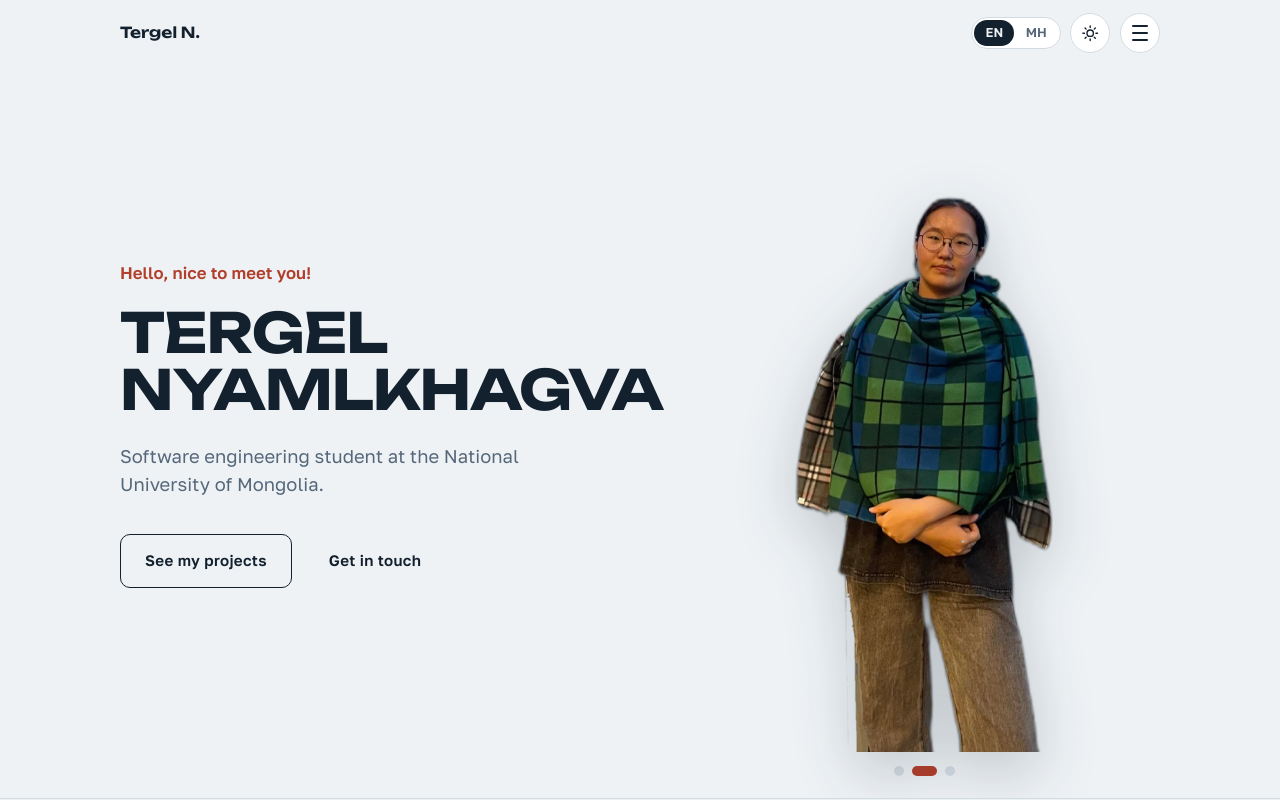
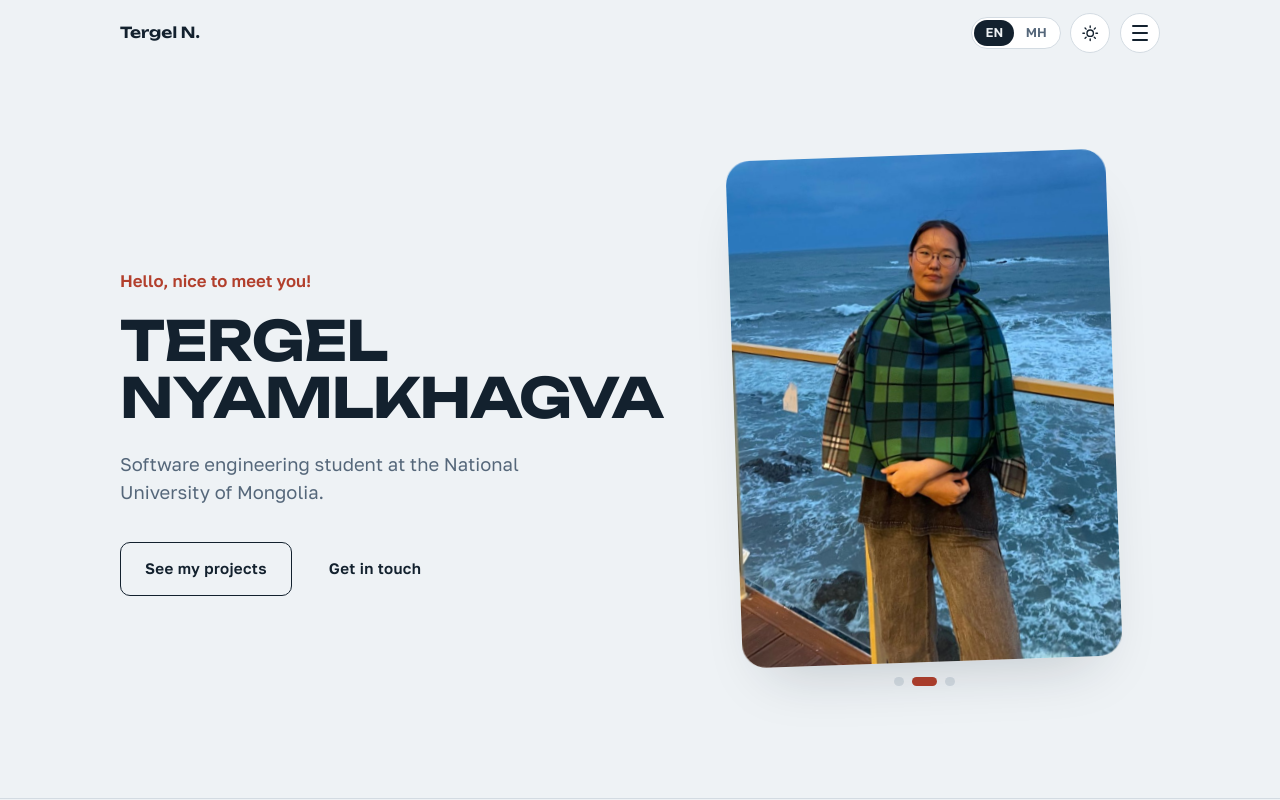
Before and after one commit to tergeln/portfolio, a plain HTML site: page index.html in a window 1280 px wide. Shown: the top 800 px of the page. Drawn offline with Linux system fonts and the light colour scheme.

Commit message:
Carousel uses the full photos with their backgrounds
Co-Authored-By: Claude Opus 5.5 <noreply@anthropic.com>
Claude-Session: https://claude.ai/code/session_016HQ3B7G7qLJPwXNtQGVJg6

```diff
--- a/index.html
+++ b/index.html
@@ -48,9 +48,9 @@
         </div>
         <div class="portrait" aria-roledescription="carousel">
           <button type="button" class="stage" aria-label="Next photo">
-            <img class="me on" src="assets/portrait.webp" width="622" height="900" alt="Tergel standing on a university campus" data-i18n-alt="alt.campus">
-            <img class="me" src="assets/portrait-sea.webp" width="622" height="900" alt="Tergel wrapped in a green plaid blanket" data-i18n-alt="alt.sea">
-            <img class="me" src="assets/portrait-gate.webp" width="622" height="900" alt="Tergel balancing on one leg" data-i18n-alt="alt.gate">
+            <img class="me on" src="assets/photo-campus.jpg" width="900" height="1200" alt="Tergel standing on a university campus" data-i18n-alt="alt.campus">
+            <img class="me" src="assets/photo-sea.jpg" width="900" height="1200" alt="Tergel wrapped in a green plaid blanket in front of a stormy sea" data-i18n-alt="alt.sea">
+            <img class="me" src="assets/photo-gate.jpg" width="900" height="1200" alt="Tergel balancing on one leg in front of a red wooden gate painted with a red and blue circle" data-i18n-alt="alt.gate">
           </button>
           <div class="dots">
             <button type="button" aria-label="Photo 1" aria-current="true"></button>
--- a/styles.css
+++ b/styles.css
@@ -84,8 +84,8 @@ a:hover { color: var(--accent); }
 
 /* ---------- hero ---------- */
 .hero { position: relative; overflow: hidden; }
-.hero .wrap { display: grid; grid-template-columns: minmax(0, 1.05fr) minmax(0, .95fr); gap: 1rem 3rem; align-items: end; min-height: calc(100svh - 4.2rem); padding-top: 2rem; padding-bottom: 0; }
-.hero-text { align-self: center; padding-bottom: 3rem; }
+.hero .wrap { display: grid; grid-template-columns: minmax(0, 1.05fr) minmax(0, .95fr); gap: 1rem 3rem; align-items: center; min-height: calc(100svh - 4.2rem); padding-top: 2rem; padding-bottom: 2rem; }
+.hero-text { align-self: center; }
 .hello { margin: 0 0 1rem; font-size: 1.05rem; font-weight: 600; color: var(--accent); }
 .hero h1 { font-family: var(--display); font-weight: 700; font-size: clamp(2rem, 4.3vw, 3.5rem); line-height: 1.05; letter-spacing: -.02em; text-transform: uppercase; margin: 0 0 1.4rem; }
 .hero h1 span { display: block; }
@@ -95,9 +95,10 @@ a:hover { color: var(--accent); }
 .btn:hover { background: var(--text); color: var(--bg); transform: translateY(-2px); }
 .btn.ghost { border-color: transparent; }
 .btn.ghost:hover { background: transparent; color: var(--accent); }
-.portrait { position: relative; align-self: end; justify-self: center; width: min(100%, 400px); display: flex; flex-direction: column; align-items: center; }
-.stage { position: relative; display: block; width: 100%; aspect-ratio: 622 / 900; max-height: calc(100svh - 9rem); padding: 0; border: 0; background: none; cursor: pointer; }
-.me { position: absolute; inset: 0; width: 100%; height: 100%; object-fit: contain; object-position: bottom; opacity: 0; pointer-events: none; filter: drop-shadow(0 18px 30px var(--shadow)); transform-origin: 50% 100%; transition: opacity .25s; }
+.portrait { position: relative; align-self: center; justify-self: center; width: min(100%, 380px); display: flex; flex-direction: column; align-items: center; }
+.stage { position: relative; display: block; width: 100%; aspect-ratio: 3 / 4; padding: 0; border: 0; border-radius: 24px; background: var(--surface); cursor: pointer; transform: rotate(-2deg); box-shadow: 0 30px 60px -28px var(--shadow); transition: transform .4s cubic-bezier(.3, 1.5, .5, 1); }
+.stage:hover { transform: rotate(1deg) scale(1.02); }
+.me { position: absolute; inset: 0; width: 100%; height: 100%; object-fit: cover; border-radius: 24px; opacity: 0; pointer-events: none; transform-origin: 50% 100%; transition: opacity .25s; }
 .me.on { opacity: 1; animation: boing .75s cubic-bezier(.3, 1.5, .5, 1) both; }
 .stage:hover .me.on { animation: wiggle .5s ease-in-out; }
 @keyframes boing { 0% { opacity: 0; transform: scale(.55) rotate(-10deg); } 60% { opacity: 1; transform: scale(1.06) rotate(3deg); } 100% { opacity: 1; transform: none; } }
```
